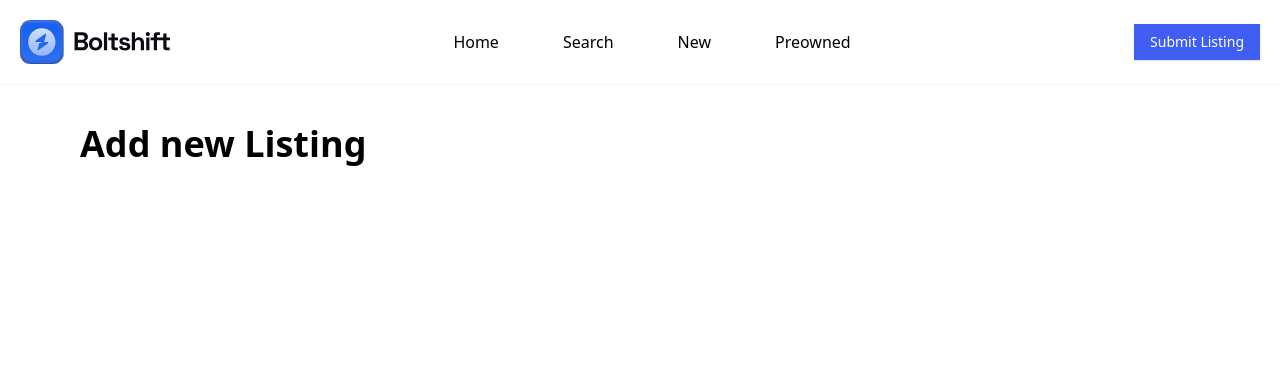
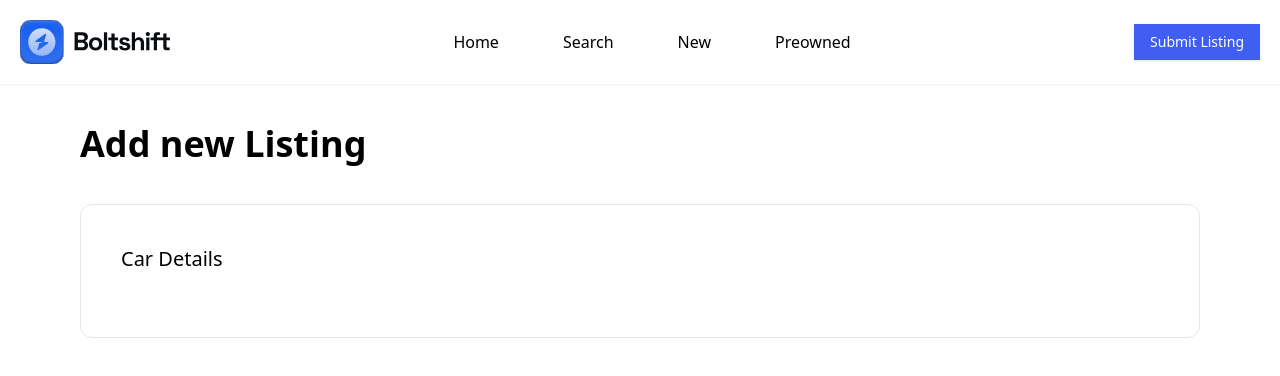
Before and after one commit to tmgnisc/Car-Marketplace-WebAp, a React (Vite) app: page /add-listing in a window 1280 px wide. Shown: the top 376 px of the page. Built offline with nearby package versions, Linux system fonts and the light colour scheme; no server answers.

Commit message:
creating add listing form

```diff
--- a/src/add-listing/index.jsx
+++ b/src/add-listing/index.jsx
@@ -1,20 +1,21 @@
-import Header from '@/components/Header'
-import React from 'react'
+import Header from "@/components/Header";
+import React from "react";
 
 function AddListing() {
   return (
     <div>
-      <Header/>
-      <div className='px-10 md:px-20 my-10'>
-        <h2 className='font-bold text-4xl'>Add new Listing</h2>
-        <form action="">
-{/* car details */}
-
-
+      <Header />
+      <div className="px-10 md:px-20 my-10">
+        <h2 className="font-bold text-4xl">Add new Listing</h2>
+        <form className="p-10 border rounded-xl mt-10">
+          {/* car details */}
+          <div>
+            <h2 className="font-medium text-xl mb-6">Car Details</h2>
+          </div>
         </form>
       </div>
     </div>
-  )
+  );
 }
 
-export default AddListing
+export default AddListing;
```
